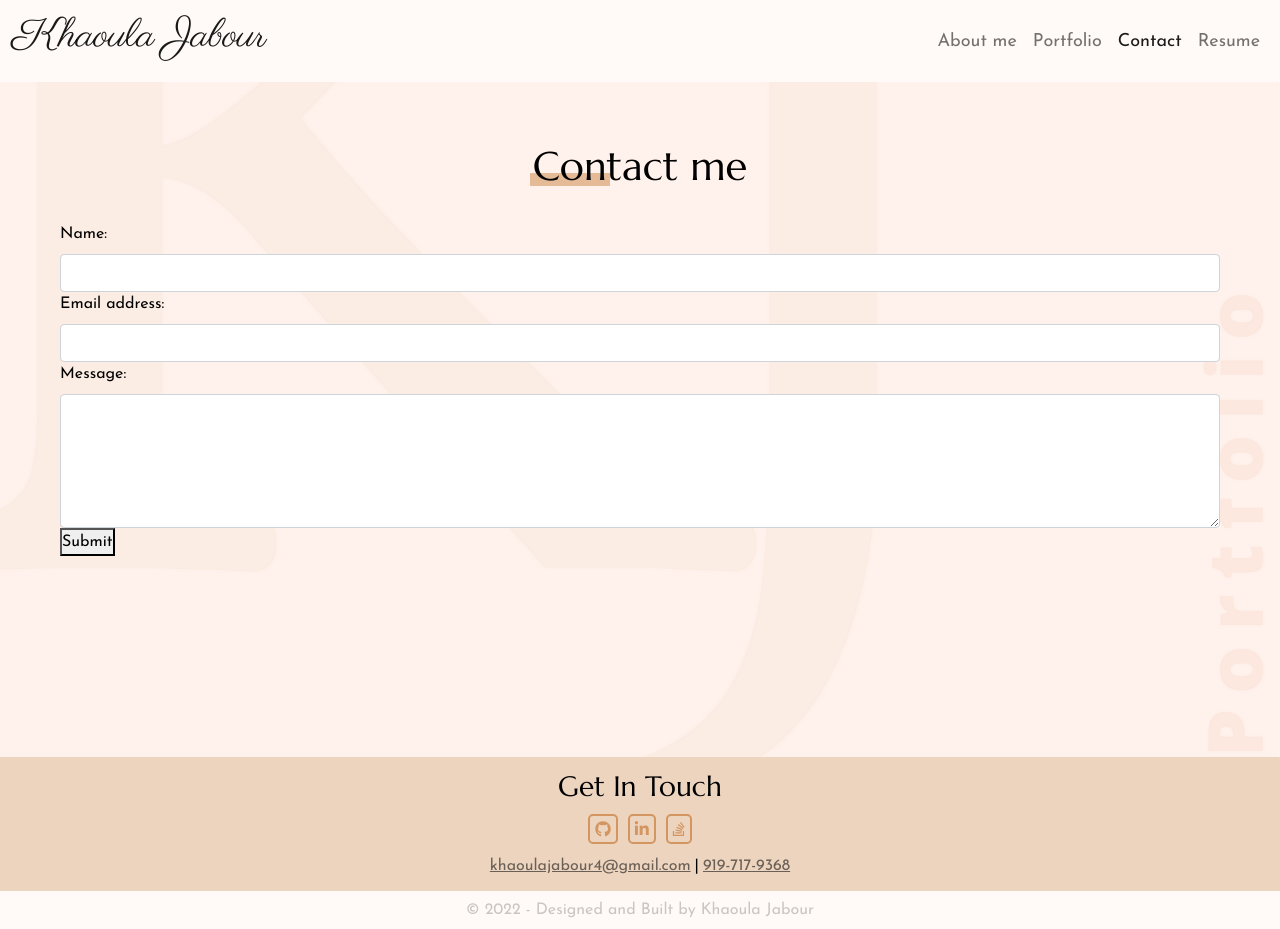
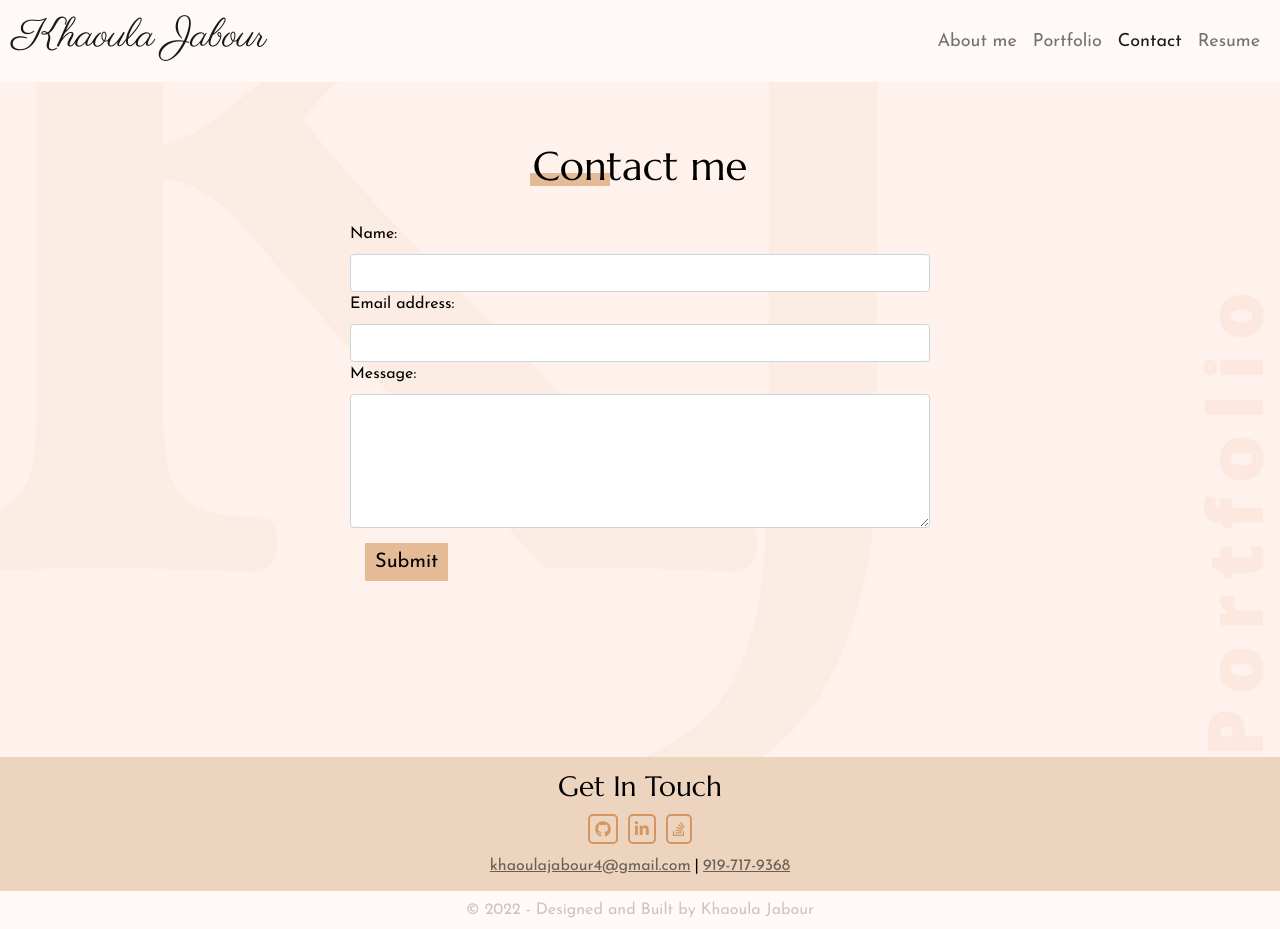
Before and after one commit to khaoulaja/KhaoulaJabour, a React (Create React App) app: page / in a window 1280 px wide. Both pictures are taken after a click on the link "Contact". Built offline with nearby package versions, Linux system fonts and the light colour scheme; a web font is replaced by a local one.

Commit message:
touch ups

```diff
--- a/src/components/Contact/index.js
+++ b/src/components/Contact/index.js
@@ -36,6 +36,7 @@ function Contact (){
     return (
         <section className="contact-section">
           <h1 className="section-title">Contact me</h1>
+          <div className="contact-form">
             <form id="contact-form" onSubmit={handleSubmit}>
                 <div>
                     <label className="form-label" htmlFor="name">Name:</label>
@@ -51,11 +52,12 @@ function Contact (){
                 </div>
                 {errorMessage && (
                     <div>
-                    <p className="error-text">{errorMessage}</p>
+                        <p className="mt-1 error-text">{errorMessage}.</p>
                     </div>
                 )}
-            <button type="submit" >Submit</button>
+                <button className="hire-btn" type="submit" >Submit</button>
             </form>
+          </div>
         </section>
       )
 
--- a/src/components/Home/index.js
+++ b/src/components/Home/index.js
@@ -16,7 +16,7 @@ const Home = ()=>{
                         <h1>Hi! my name is <br/>
                             <span className="my-name"> Khaoula Jabour </span>
                         </h1>
-                        <p>I'm a full stack react developer <br/>  based in Morrisville, NC</p>
+                        <p>I'm a full stack developer <br/>  based in Morrisville, NC</p>
                     </div>
                 </div>
             </div>
--- a/src/components/Resume/index.js
+++ b/src/components/Resume/index.js
@@ -80,7 +80,7 @@ const Resume = ()=>{
         </div>
         <div className="row">
 
-        <a href="resume/resume.pdf" download><i class="fas fa-download"></i> Download Resume</a>
+        <a href="resume/resume.pdf" download className="mt-2"><i class="fas fa-download"></i> Download Resume</a>
         </div>
       </section>
     )
--- a/src/index.css
+++ b/src/index.css
@@ -108,10 +108,10 @@ z-index: 11;
   padding: 4px 10px;
   font-size: 20px;
   border: none;
-  color: #e2b692;
+  background-color: rgba(211, 150, 96, 0.6);
 }
 .hire-btn:hover{
-  color: #d39660;
+  background-color: rgba(211, 150, 96, 0.8);
   transition: 0.5s;
 }
 .intro p{
@@ -261,3 +261,11 @@ margin-left: 6.44vw;
   top: -20px;
   left: -10px;
 }
+/* contact */
+.contact-form{
+  margin: auto;
+  width: 50%;
+}
+.error-text{
+  color: rgb(255, 60, 0);
+}
```
Also changed, not shown: src/assets/bg/portfolio-bg.png (added). Lines whose indentation alone changed are shown as unchanged.
